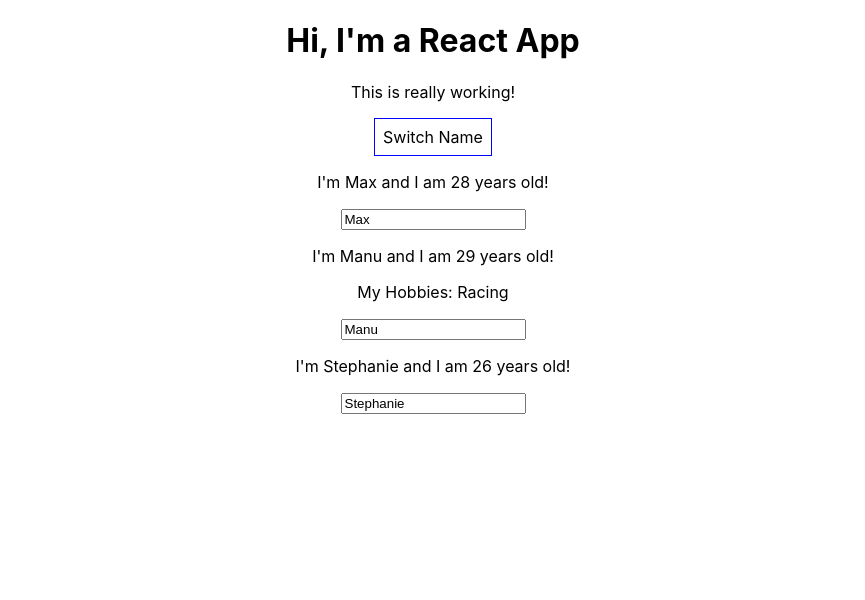
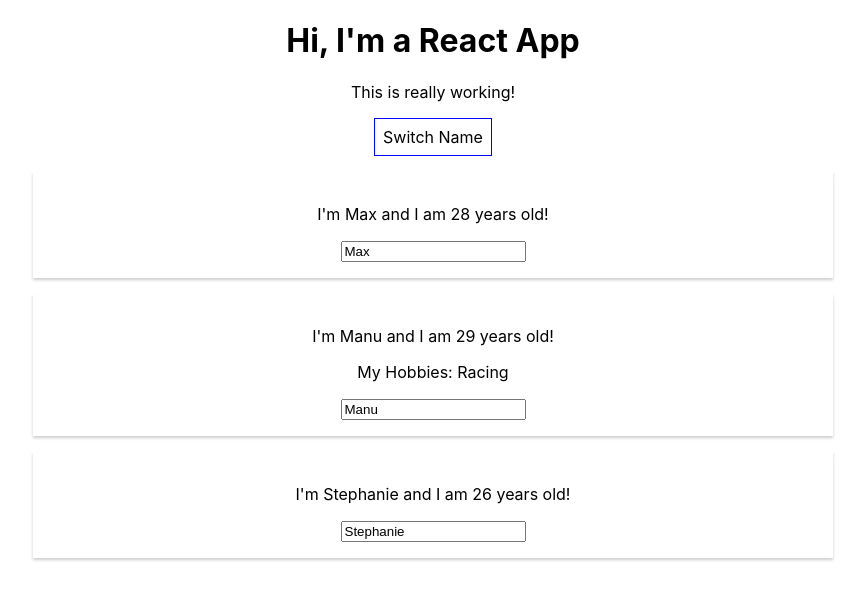
Before and after one commit to ntayungao/React-Js-Sample, a React (Create React App) app: page / in a window 1280 px wide. Shown: the top 600 px of the page, without its empty margins (207-1072 px from the left). Built offline with nearby package versions, Linux system fonts and the light colour scheme.

Commit message:
Update Person.js

```diff
--- a/src/Person/Person.js
+++ b/src/Person/Person.js
@@ -4,7 +4,7 @@
 
 const person = (props) => {
     return (
-        <div classname="Person">
+        <div className="Person">
             <p onClick={props.click }>I'm {props.name} and I am {props.age} years old!</p>
             <p>{props.children}</p>
             <input type="text" onChange={props.changed} value={props.name} />
```
